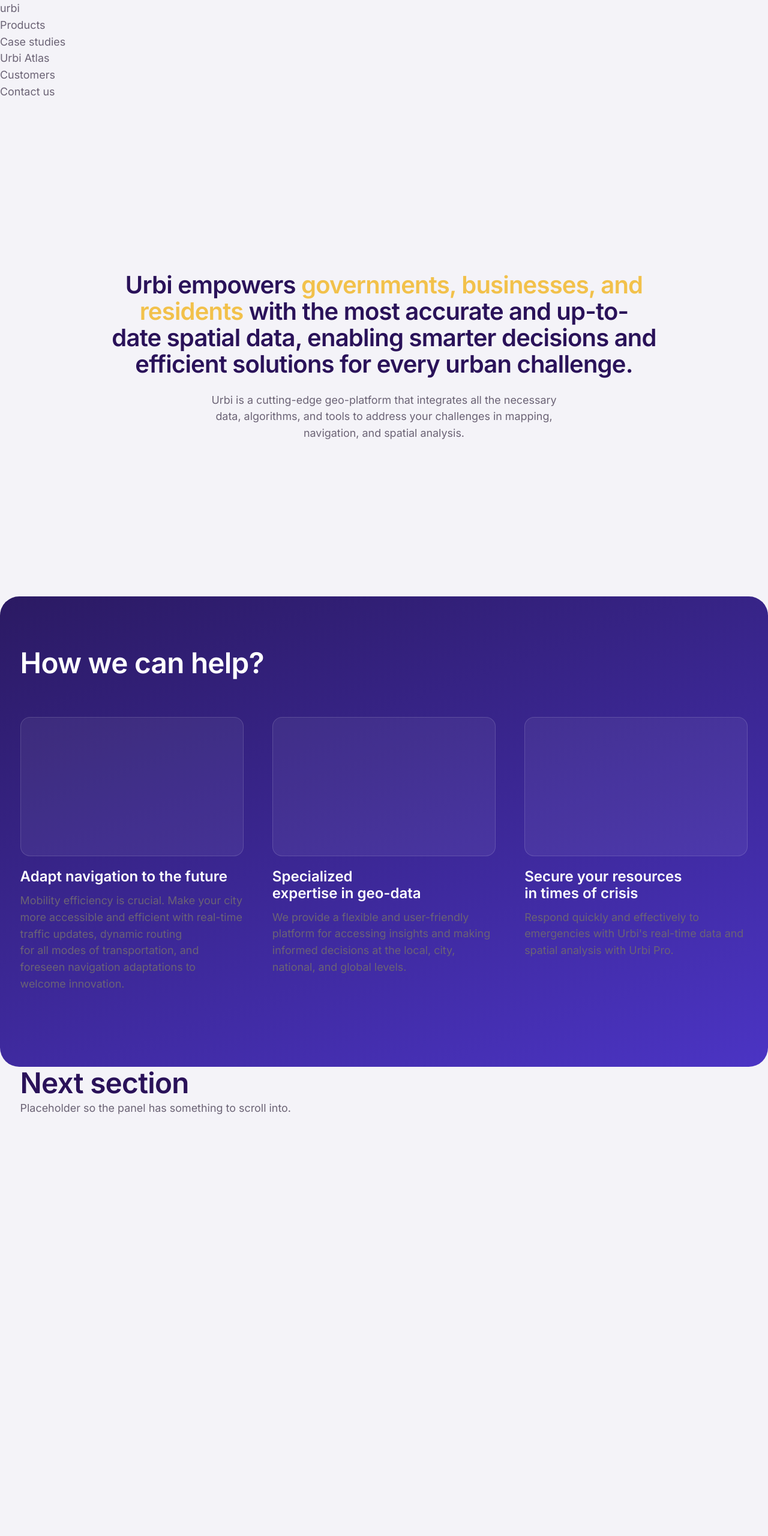
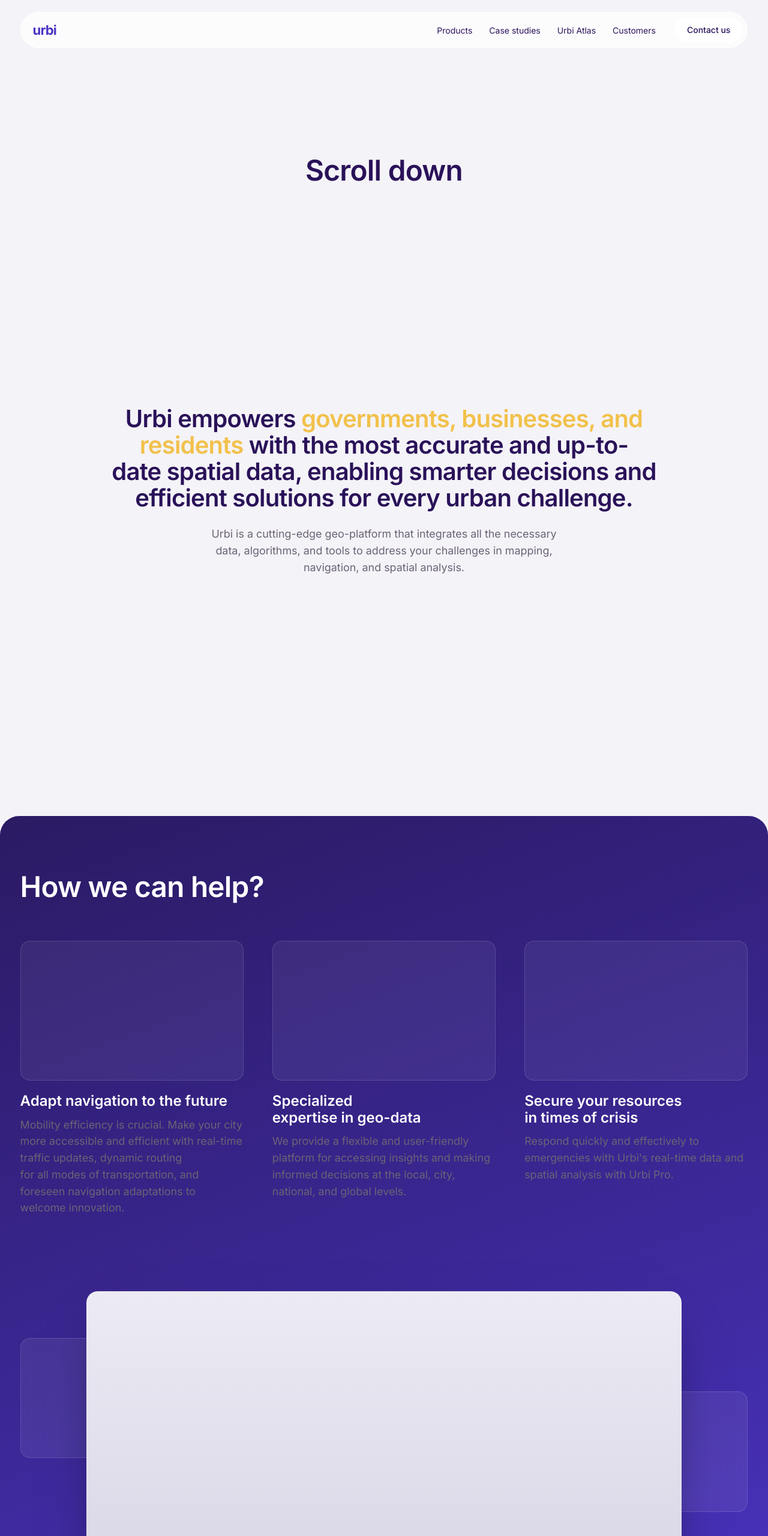
Before and after one commit to olegvol15/animations-gsap, a website built with Vite: page index.html in a window 1280 px wide. Shown: the top 2560 px of the page at 60% size. Before the commit the page ends 1861 px from the top, so only its background shows below. Built offline with nearby package versions, Linux system fonts and the light colour scheme.

Commit message:
feat: ready animation with headers and blur effect

```diff
--- a/index.html
+++ b/index.html
@@ -39,6 +39,12 @@
     <div id="smooth-wrapper">
       <div id="smooth-content">
         <main>
+          <section class="intro">
+            <div class="container">
+              <h2>Scroll down</h2>
+            </div>
+          </section>
+
           <section class="hero">
             <div class="container" data-hero-inner>
               <h1 class="hero__title">
@@ -91,6 +97,12 @@
                   </p>
                 </li>
               </ul>
+
+              <div class="showcase" data-showcase>
+                <div class="showcase__widget showcase__widget--left"></div>
+                <div class="showcase__widget showcase__widget--right"></div>
+                <div class="showcase__frame"></div>
+              </div>
             </div>
           </section>
 
--- a/src/js/animations/hero.js
+++ b/src/js/animations/hero.js
@@ -1,23 +1,19 @@
 import { gsap } from "gsap";
-
-// Доля высоты экрана, которую панель проезжает в режиме накрытия.
-// 0.5 => накрытие стартует, когда верх панели дошёл до середины экрана,
-// а до этого страница скроллится обычным образом.
-const COVER_RANGE = 0.5;
+import { ScrollTrigger } from "gsap/ScrollTrigger";
 
 export function initHeroCover() {
   const hero = document.querySelector(".hero");
-  if (!hero) return;
+  const panel = document.querySelector("[data-panel]");
+  if (!hero || !panel) return;
 
-  gsap.to(hero, {
-    y: () => window.innerHeight * COVER_RANGE,
-    ease: "none",
-    scrollTrigger: {
-      trigger: "[data-panel]",
-      start: `top ${COVER_RANGE * 100}%`,
-      end: "top top",
-      scrub: true,
-      invalidateOnRefresh: true,
+  ScrollTrigger.create({
+    trigger: panel,
+    start: "top bottom",
+    end: "top top",
+    invalidateOnRefresh: true,
+    onUpdate: (self) => {
+      const distance = self.end - self.start;
+      gsap.set(hero, { y: self.progress * distance });
     },
   });
 }
--- /dev/null
+++ b/src/js/animations/showcase.js
@@ -0,0 +1,35 @@
+import { gsap } from "gsap";
+
+export function initShowcase() {
+  const showcase = document.querySelector("[data-showcase]");
+  if (!showcase) return;
+
+  const frame = showcase.querySelector(".showcase__frame");
+  const widgets = gsap.utils.toArray(".showcase__widget", showcase);
+
+  gsap.from(frame, {
+    y: 80,
+    opacity: 0,
+    duration: 1.1,
+    ease: "power3.out",
+    scrollTrigger: {
+      trigger: showcase,
+      start: "top 85%",
+      once: true,
+    },
+  });
+
+  gsap.from(widgets, {
+    y: 40,
+    opacity: 0,
+    duration: 0.9,
+    ease: "power3.out",
+    stagger: 0.15,
+    delay: 0.25,
+    scrollTrigger: {
+      trigger: showcase,
+      start: "top 85%",
+      once: true,
+    },
+  });
+}
--- /dev/null
+++ b/src/js/header.js
@@ -0,0 +1,39 @@
+import { ScrollTrigger } from "gsap/ScrollTrigger";
+import { ScrollSmoother } from "gsap/ScrollSmoother";
+
+const OPEN_CLASS = "header--open";
+
+export function initHeader() {
+  const header = document.querySelector("[data-header]");
+  const burger = document.querySelector("[data-burger]");
+  if (!header || !burger) return;
+
+  const setOpen = (open) => {
+    header.classList.toggle(OPEN_CLASS, open);
+    burger.setAttribute("aria-expanded", String(open));
+    burger.setAttribute("aria-label", open ? "Close menu" : "Open menu");
+    ScrollSmoother.get()?.paused(open);
+  };
+
+  burger.addEventListener("click", () => {
+    setOpen(!header.classList.contains(OPEN_CLASS));
+  });
+
+  header.querySelectorAll(".header__link").forEach((link) => {
+    link.addEventListener("click", () => setOpen(false));
+  });
+
+  document.addEventListener("keydown", (event) => {
+    if (event.key === "Escape") setOpen(false);
+  });
+
+  const panel = document.querySelector("[data-panel]");
+  if (!panel) return;
+
+  ScrollTrigger.create({
+    trigger: panel,
+    start: "top 15%",
+    end: "bottom 15%",
+    toggleClass: { targets: header, className: "header--dark" },
+  });
+}
--- a/src/main.js
+++ b/src/main.js
@@ -3,8 +3,10 @@ import { ScrollTrigger } from "gsap/ScrollTrigger";
 import { ScrollSmoother } from "gsap/ScrollSmoother";
 import "@fontsource-variable/inter";
 import "./styles/main.scss";
+import { initHeader } from "./js/header";
 import { initHeroCover } from "./js/animations/hero";
 import { initCards } from "./js/animations/cards";
+import { initShowcase } from "./js/animations/showcase";
 
 gsap.registerPlugin(ScrollTrigger, ScrollSmoother);
 
@@ -15,5 +17,7 @@ ScrollSmoother.create({
   effects: true,
 });
 
+initHeader();
 initHeroCover();
 initCards();
+initShowcase();
--- a/src/styles/base/_typography.scss
+++ b/src/styles/base/_typography.scss
@@ -31,6 +31,8 @@
   /* Layout */
   --container-max: 87.5rem;
   --container-pad: clamp(1rem, 0.5rem + 2vw, 2.5rem);
+
+  --header-height: clamp(5rem, 4.5rem + 1.5vw, 6.5rem);
 
   --radius-panel: 32px;
   --radius-card: 16px;
--- /dev/null
+++ b/src/styles/layout/_header.scss
@@ -0,0 +1,166 @@
+@use "../abstracts/mixins" as m;
+
+.header {
+  --header-text: var(--color-heading);
+  --header-logo: var(--color-panel-bottom);
+  --header-surface: rgba(255, 255, 255, 0.72);
+  --header-border: rgba(255, 255, 255, 0.6);
+
+  position: fixed;
+  top: 0;
+  right: 0;
+  left: 0;
+  z-index: 100;
+  padding: clamp(0.75rem, 0.5rem + 1vw, 1.25rem) var(--container-pad);
+  pointer-events: none;
+}
+
+.header__inner {
+  pointer-events: auto;
+  position: relative;
+  z-index: 2;
+  display: flex;
+  align-items: center;
+  justify-content: space-between;
+  gap: 1.5rem;
+  max-width: var(--container-max);
+  margin-inline: auto;
+  padding: 0.5rem 0.5rem 0.5rem 1.25rem;
+  border: 1px solid var(--header-border);
+  border-radius: 999px;
+  background: var(--header-surface);
+  backdrop-filter: blur(14px);
+  transition:
+    background var(--dur-base) var(--ease-out),
+    border-color var(--dur-base) var(--ease-out);
+}
+
+.header__logo {
+  font-size: 1.375rem;
+  font-weight: 700;
+  letter-spacing: -0.04em;
+  color: var(--header-logo);
+  transition: color var(--dur-base) var(--ease-out);
+}
+
+.header__nav {
+  position: fixed;
+  inset: 0;
+  z-index: 1;
+  display: flex;
+  flex-direction: column;
+  align-items: center;
+  justify-content: center;
+  gap: 2.5rem;
+  background: var(--color-bg);
+  opacity: 0;
+  visibility: hidden;
+  transform: translateY(-0.75rem);
+  transition:
+    opacity var(--dur-base) var(--ease-out),
+    transform var(--dur-base) var(--ease-out),
+    visibility var(--dur-base);
+
+  @include m.respond-to("lg") {
+    position: static;
+    z-index: auto;
+    flex-direction: row;
+    gap: 2rem;
+    background: none;
+    opacity: 1;
+    visibility: visible;
+    transform: none;
+    transition: none;
+  }
+}
+
+.header--open .header__nav {
+  opacity: 1;
+  visibility: visible;
+  transform: translateY(0);
+}
+
+.header__list {
+  display: flex;
+  flex-direction: column;
+  align-items: center;
+  gap: 1.5rem;
+
+  @include m.respond-to("lg") {
+    flex-direction: row;
+    gap: 1.75rem;
+  }
+}
+
+.header__link {
+  font-size: 1.125rem;
+  color: var(--header-text);
+  transition:
+    color var(--dur-base) var(--ease-out),
+    opacity var(--dur-fast) var(--ease-out);
+
+  &:hover {
+    opacity: 0.6;
+  }
+
+  @include m.respond-to("lg") {
+    font-size: var(--fs-small);
+  }
+}
+
+.btn--pill {
+  display: inline-flex;
+  align-items: center;
+  gap: 0.5rem;
+  padding: 0.625rem 1.25rem;
+  border-radius: 999px;
+  background: #fff;
+  color: var(--color-heading);
+  font-size: var(--fs-small);
+  font-weight: 500;
+  white-space: nowrap;
+  transition: transform var(--dur-fast) var(--ease-out);
+
+  &:hover {
+    transform: translateY(-1px);
+  }
+}
+
+/* Бургер */
+.burger {
+  display: grid;
+  place-content: center;
+  gap: 5px;
+  width: 44px;
+  height: 44px;
+  color: var(--header-text);
+  transition: color var(--dur-base) var(--ease-out);
+
+  @include m.respond-to("lg") {
+    display: none;
+  }
+}
+
+.burger__line {
+  display: block;
+  width: 22px;
+  height: 2px;
+  border-radius: 2px;
+  background: currentColor;
+  transition: transform var(--dur-base) var(--ease-out);
+}
+
+.header--open .burger__line:first-child {
+  transform: translateY(3.5px) rotate(45deg);
+}
+
+.header--open .burger__line:last-child {
+  transform: translateY(-3.5px) rotate(-45deg);
+}
+
+.header--dark {
+  --header-text: var(--color-on-dark);
+  --header-logo: var(--color-accent);
+  --header-surface: rgba(43, 26, 99, 0.55);
+  --header-border: rgba(255, 255, 255, 0.14);
+}
--- a/src/styles/main.scss
+++ b/src/styles/main.scss
@@ -1,5 +1,7 @@
 @use 'base/reset';
 @use 'base/typography';
 @use 'layout/container';
+@use 'layout/header';
+@use 'sections/placeholders';
 @use 'sections/hero';
 @use 'sections/panel';
--- a/src/styles/sections/_hero.scss
+++ b/src/styles/sections/_hero.scss
@@ -3,7 +3,9 @@
   z-index: 0;
   min-height: 100svh;
   display: flex;
-  align-items: center;
+  align-items: flex-start;
+  padding-block: calc(var(--header-height) + clamp(1rem, 0.75rem + 1vw, 2rem))
+    clamp(2rem, 1.5rem + 2vw, 3.5rem);
   text-align: center;
 }
 
--- a/src/styles/sections/_panel.scss
+++ b/src/styles/sections/_panel.scss
@@ -5,7 +5,8 @@
   --color-text: var(--color-on-dark-muted);
   position: relative;
   z-index: 1;
-  padding-block: clamp(3rem, 2rem + 4vw, 6rem) clamp(4rem, 3rem + 6vw, 9rem);
+  min-height: 100svh;
+  padding-block: var(--header-height) clamp(4rem, 3rem + 6vw, 9rem);
 }
 
 .panel__bg {
@@ -57,3 +58,45 @@
 .card__text {
   margin-top: 0.75rem;
 }
+
+.showcase {
+  position: relative;
+  margin-top: clamp(4rem, 3rem + 6vw, 9rem);
+}
+
+.showcase__frame {
+  position: relative;
+  z-index: 1;
+  max-width: 62rem;
+  margin-inline: auto;
+  aspect-ratio: 16 / 9;
+  border: 1px solid rgba(255, 255, 255, 0.25);
+  border-radius: clamp(12px, 1.5vw, 24px);
+  background: linear-gradient(180deg, #ecebf3 0%, #d6d3e4 100%);
+  box-shadow: 0 40px 80px -30px rgba(0, 0, 0, 0.55);
+}
+
+.showcase__widget {
+  display: none;
+  position: absolute;
+  width: 22%;
+  aspect-ratio: 4 / 3;
+  border: 1px solid var(--color-border-on-dark);
+  border-radius: var(--radius-card);
+  background: rgba(255, 255, 255, 0.07);
+  backdrop-filter: blur(6px);
+
+  @include m.respond-to("md") {
+    display: block;
+  }
+}
+
+.showcase__widget--left {
+  top: 14%;
+  left: 0;
+}
+
+.showcase__widget--right {
+  top: 30%;
+  right: 0;
+}
--- /dev/null
+++ b/src/styles/sections/_placeholders.scss
@@ -0,0 +1,7 @@
+.intro {
+  display: flex;
+  align-items: center;
+  min-height: 70svh;
+  padding-block: var(--header-height) clamp(3rem, 2rem + 4vw, 6rem);
+  text-align: center;
+}
```
